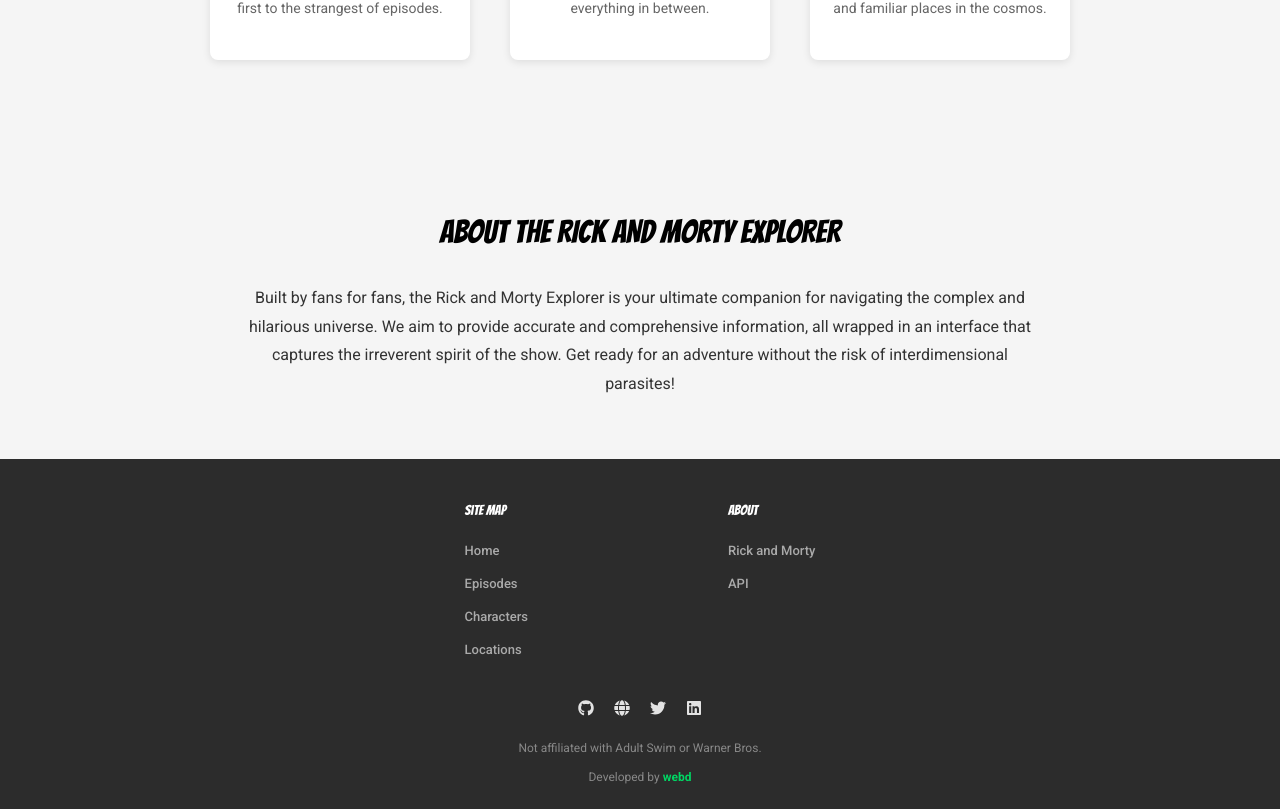
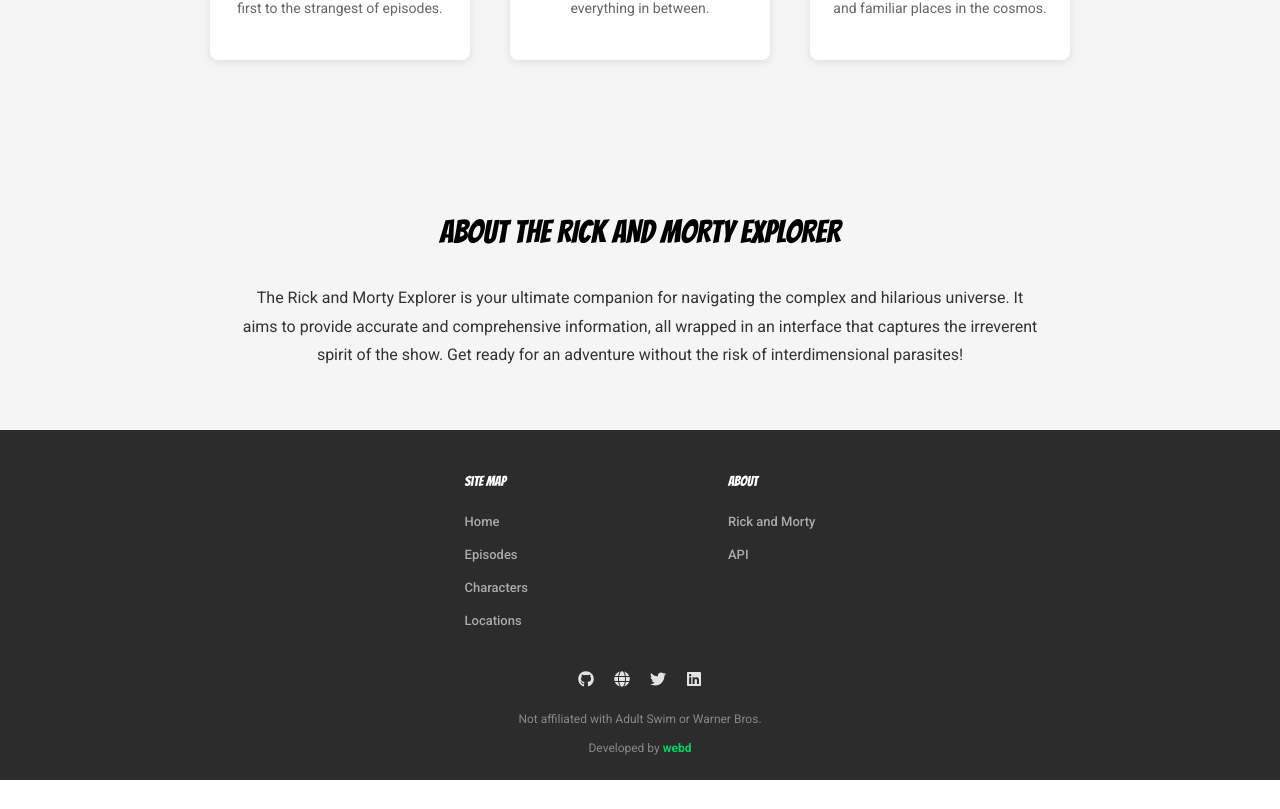
Before and after one commit to webala/wubalubadubdub, a React (Vite) app: page / in a window 1280 px wide. Shown: the part 1048-1857 px from the top of the page. After the commit the page ends 1828 px from the top, so only its background shows below. Built offline with nearby package versions, Linux system fonts and the light colour scheme; no server answers.

Commit message:
fix: about section

```diff
--- a/src/componsents/Home/Home.tsx
+++ b/src/componsents/Home/Home.tsx
@@ -154,11 +154,11 @@
           ABOUT THE RICK AND MORTY EXPLORER
         </h2>
         <p className="about-text">
-          Built by fans for fans, the Rick and Morty Explorer is your ultimate
-          companion for navigating the complex and hilarious universe. We aim to
-          provide accurate and comprehensive information, all wrapped in an
-          interface that captures the irreverent spirit of the show. Get ready
-          for an adventure without the risk of interdimensional parasites!
+          The Rick and Morty Explorer is your ultimate companion for navigating
+          the complex and hilarious universe. It aims to provide accurate and
+          comprehensive information, all wrapped in an interface that captures
+          the irreverent spirit of the show. Get ready for an adventure without
+          the risk of interdimensional parasites!
         </p>
       </section>
 
```
